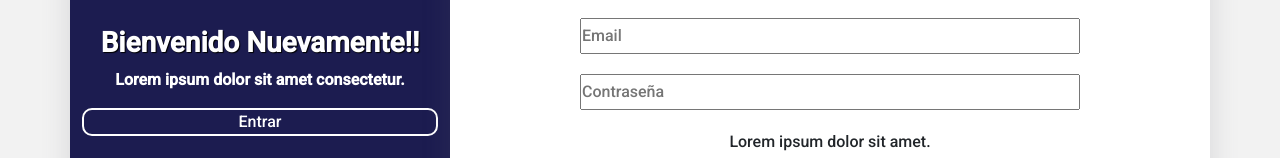
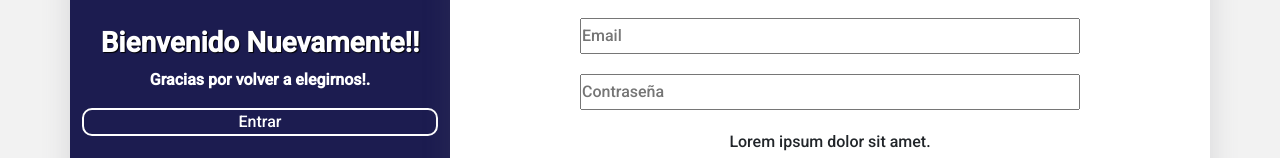
Before and after one commit to FerLarrocca/PFLarrocca, a website: page pages/signup.html in a window 1280 px wide. Shown: the part 318-476 px from the top of the page. Drawn offline with nearby package versions, Linux system fonts and the light colour scheme.

Commit message:
Update signup.html

```diff
--- a/pages/signup.html
+++ b/pages/signup.html
@@ -85,7 +85,7 @@
             <div class="row">
                 <div class="col-md-4" id="side1">
                     <h3>Bienvenido Nuevamente!!</h3>
-                    <p>Lorem ipsum dolor sit amet consectetur.</p>
+                    <p>Gracias por volver a elegirnos!.</p>
                     <div id="btn"><a href="login.html">Entrar</a></div>
                 </div>
                 <div class="col-md-8" id="side2">
```
